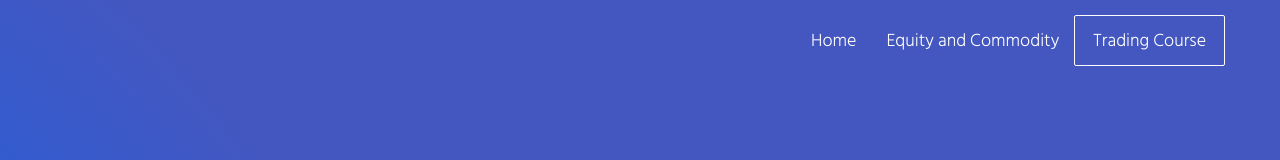
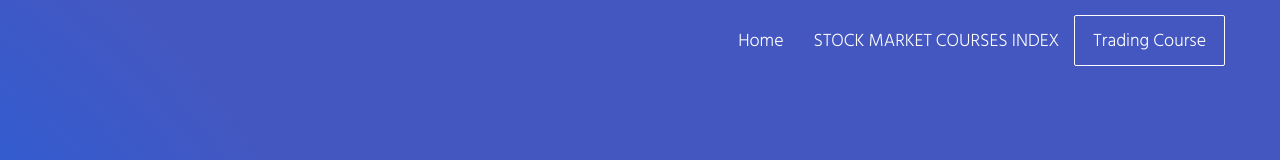
Before and after one commit to Annonymous-me/Portfolio, a plain HTML site: page Templates/index.html in a window 1280 px wide. Shown: the top 160 px of the page. Drawn offline with Linux system fonts and the light colour scheme; files that its build step writes are made by us from their sources; files whose address does not match are found by name.

Commit message:
Update index.html

```diff
--- a/Templates/index.html
+++ b/Templates/index.html
@@ -40,7 +40,7 @@
       <div class="collapse navbar-collapse" id="navbar-collapse">
         <ul class="nav navbar-nav navbar-right">
           <li><a href="./index.html" title="">Home</a></li>
-          <li><a href="./project.html" title="">Equity and Commodity</a></li>
+          <li><a href="./project.html" title="">STOCK MARKET COURSES INDEX</a></li>
           <li>
             <p>
               <a href="./components.html" class="btn btn-default navbar-btn" title="">Trading Course</a>
```
